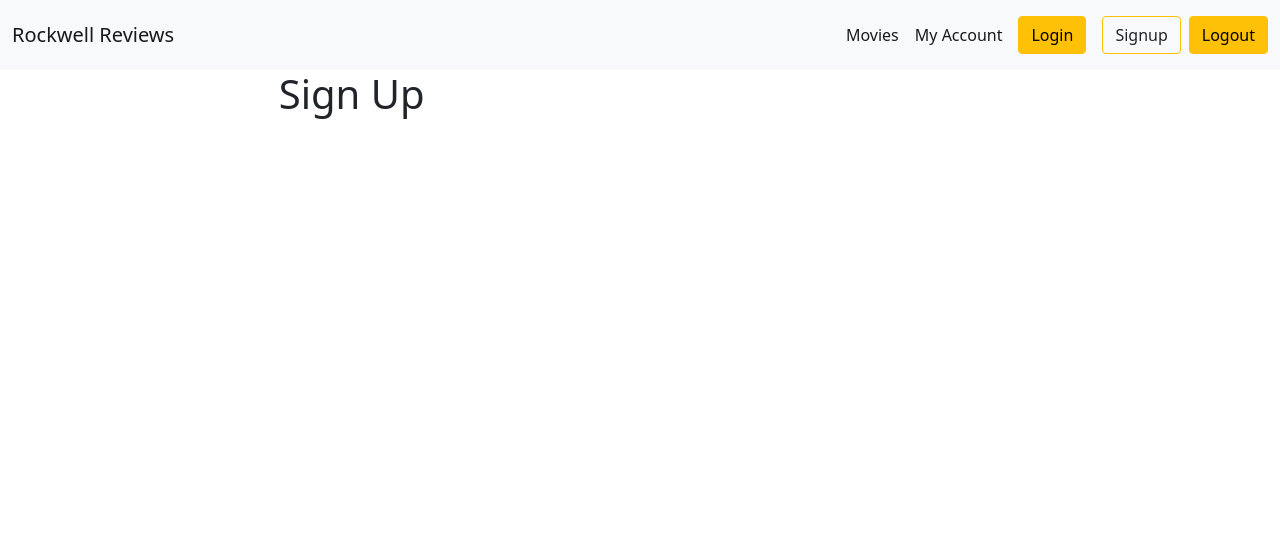
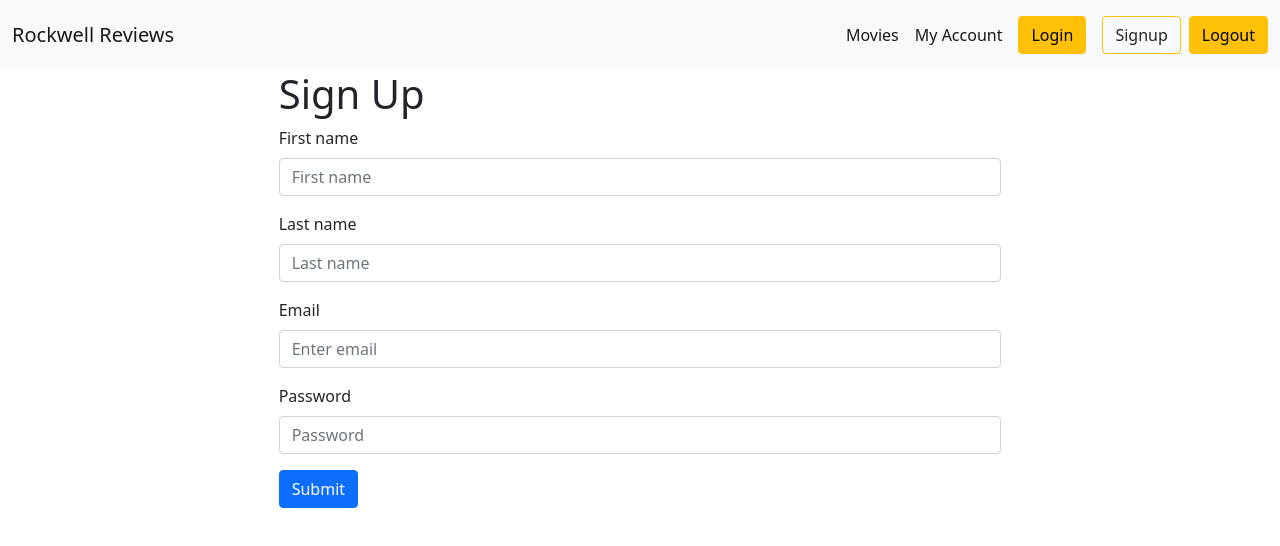
Before and after one commit to jstrande99/cis410-fa21-strande-vue, a Vue app: page /signup in a window 1280 px wide. Shown: the top 546 px of the page. Built offline with nearby package versions, Linux system fonts and the light colour scheme.

Commit message:
13.2 12/7 axios, signup

```diff
--- a/package.json
+++ b/package.json
@@ -8,6 +8,7 @@
     "lint": "vue-cli-service lint"
   },
   "dependencies": {
+    "axios": "^0.24.0",
     "core-js": "^3.6.5",
     "vue": "^3.0.0",
     "vue-router": "^4.0.12"
--- a/src/components/Login.vue
+++ b/src/components/Login.vue
@@ -1,6 +1,9 @@
 <template>
   <div>
       <h1>Login</h1>
+      <div v-if="this.$route.query.signupsuccess" class="alert alert-success">
+        Thank you for signing up, please log in now
+      </div>
   </div>
 </template>
 
--- a/src/components/Signup.vue
+++ b/src/components/Signup.vue
@@ -1,15 +1,98 @@
 <template>
   <div>
-      <h1>Sign Up</h1>
+    <h1>Sign Up</h1>
+    <form @submit.prevent="onSubmit">
+      <div class="mb-3">
+        <label for="fname-input" class="form-label">First name</label
+        ><input
+          type="text"
+          class="form-control"
+          id="fname-input"
+          required=""
+          placeholder="First name"
+          v-model="nameFirst"
+        />
+      </div>
+      <div class="mb-3">
+        <label for="lname-input" class="form-label">Last name</label
+        ><input
+          type="text"
+          class="form-control"
+          id="lname-input"
+          required=""
+          placeholder="Last name"
+          v-model="nameLast"
+        />
+      </div>
+      <div class="mb-3">
+        <label for="email-input" class="form-label">Email</label
+        ><input
+          type="email"
+          class="form-control"
+          id="email-input"
+          required=""
+          placeholder="Enter email"
+          v-model="email"
+        /><!---->
+        <small v-if="dupEmail" class="text-danger">
+           Please choose a different email
+        </small>
+      </div>
+      <div class="mb-3">
+        <label for="password-input" class="form-label">Password</label
+        ><input
+          type="password"
+          class="form-control"
+          id="password-input"
+          placeholder="Password"
+          required=""
+          v-model="password"
+        />
+      </div>
+      <button type="submit" class="btn btn-primary">Submit</button>
+      <p id="error-signup" class="text-danger">{{ errorMessage }}</p>
+    </form>
   </div>
 </template>
 
 <script>
+import axios from "axios";
 export default {
-
-}
+  data(){
+    return{
+      nameFirst:"",
+      nameLast:"",
+      email:"",
+      password:"",
+      errorMessage:"",
+      dupEmail: false,
+    }
+  },
+  methods:{
+    onSubmit(){
+      // console.log("form submited");
+      const myFormData ={
+        nameFirst: this.nameFirst,
+        nameLast: this.nameLast,
+        email: this.email,
+        password: this.password
+      };
+      // console.log(myFormData);
+      axios.post("/contacts",myFormData)
+      .then((myResponse)=>{
+        console.log("the response", myResponse);
+        this.$router.replace("/login?signupsuccess=true");
+      }).catch((myError)=>{
+        if(myError.response.status === 409){
+          this.dupEmail = true;
+        }else{
+          this.errorMessage = "Cannot sign you up, please try again later";
+        }
+      })
+    }
+  }
+};
 </script>
 
 <style>
-
 </style>
--- a/src/main.js
+++ b/src/main.js
@@ -1,8 +1,10 @@
 import { createApp } from 'vue'
 import App from './App.vue'
+import axios from "axios";
 
 import myRouter from "./routes.js";
 
+axios.defaults.baseURL = "https://cis410-fa21-rockwell-api.azurewebsites.net";
 
 const myApp = createApp(App);
 myApp.use(myRouter);
```
Also changed, not shown: 1 other file (tests, documents, lock files or other folders).
